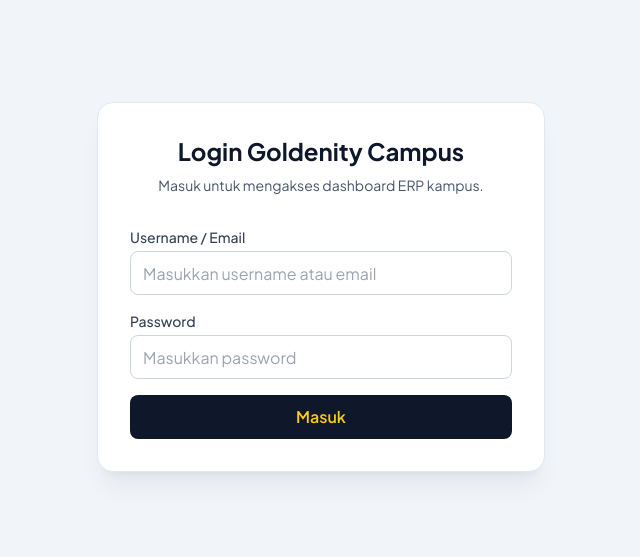
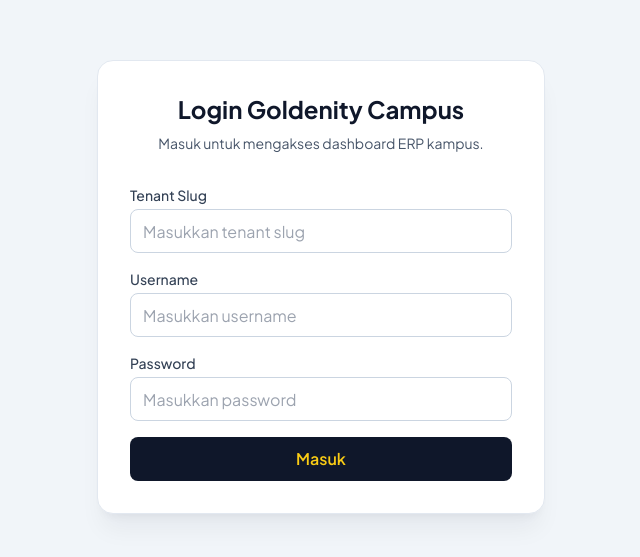
Before and after one commit to goldenityinc/goldenity-school-system, a Next.js app: page /login in a window 1280 px wide. Shown: the part 113-670 px from the top of the page, without its empty margins (319-959 px from the left). Built offline with nearby package versions, Linux system fonts and the light colour scheme; no server answers.

Commit message:
feat(auth): add tenant slug login form for multi-tenant auth

```diff
--- a/app/api/auth/login/route.ts
+++ b/app/api/auth/login/route.ts
@@ -6,19 +6,21 @@
 type LoginBody = {
   email?: string;
   password?: string;
+  tenantSlug?: string;
 };
 
 export async function POST(request: Request) {
   try {
     const body = (await request.json()) as LoginBody;
 
-    if (!body.email || !body.password) {
-      return NextResponse.json({ message: "Email dan password wajib diisi." }, { status: 400 });
+    if (!body.tenantSlug || !body.email || !body.password) {
+      return NextResponse.json({ message: "Tenant slug, username, dan password wajib diisi." }, { status: 400 });
     }
 
     const token = await loginViaAdminCore({
       email: body.email,
       password: body.password,
+      tenantSlug: body.tenantSlug,
       solution: "SCHOOL_ERP"
     });
 
--- a/app/login/page.tsx
+++ b/app/login/page.tsx
@@ -5,6 +5,7 @@
 
 export default function LoginPage() {
   const router = useRouter();
+  const [tenantSlug, setTenantSlug] = useState("");
   const [email, setEmail] = useState("");
   const [password, setPassword] = useState("");
   const [isSubmitting, setIsSubmitting] = useState(false);
@@ -45,7 +46,7 @@
       headers: {
         "Content-Type": "application/json"
       },
-      body: JSON.stringify({ email, password })
+      body: JSON.stringify({ tenantSlug, email, password })
     });
 
     if (!response.ok) {
@@ -69,8 +70,25 @@
 
         <form className="space-y-4" onSubmit={handleSubmit} autoComplete="off">
           <div>
+            <label htmlFor="tenantSlug" className="mb-1 block text-sm font-medium text-slate-700">
+              Tenant Slug
+            </label>
+            <input
+              id="tenantSlug"
+              name="tenantSlug"
+              type="text"
+              value={tenantSlug}
+              onChange={(event) => setTenantSlug(event.target.value)}
+              className="h-11 w-full rounded-lg border border-slate-300 px-3 text-slate-900 outline-none ring-yellow-500 focus:ring-2"
+              placeholder="Masukkan tenant slug"
+              autoComplete="off"
+              required
+            />
+          </div>
+
+          <div>
             <label htmlFor="email" className="mb-1 block text-sm font-medium text-slate-700">
-              Username / Email
+              Username
             </label>
             <input
               id="email"
@@ -79,7 +97,7 @@
               value={email}
               onChange={(event) => setEmail(event.target.value)}
               className="h-11 w-full rounded-lg border border-slate-300 px-3 text-slate-900 outline-none ring-yellow-500 focus:ring-2"
-              placeholder="Masukkan username atau email"
+              placeholder="Masukkan username"
               autoComplete="off"
               required
             />
--- a/lib/api/auth.ts
+++ b/lib/api/auth.ts
@@ -15,6 +15,7 @@
 type AdminCoreLoginPayload = {
   email: string;
   password: string;
+  tenantSlug?: string;
   solution?: string;
 };
 
@@ -71,7 +72,7 @@
 
 export async function loginViaAdminCore(payload: AdminCoreLoginPayload): Promise<string> {
   const baseUrl = resolveAdminCoreBaseUrl();
-  const tenantSlug = process.env.CENTRAL_COMMAND_TENANT_SLUG || process.env.NEXT_PUBLIC_TENANT_SLUG || undefined;
+  const tenantSlug = payload.tenantSlug?.trim() || process.env.CENTRAL_COMMAND_TENANT_SLUG || process.env.NEXT_PUBLIC_TENANT_SLUG || undefined;
   const loginIdentifier = payload.email.trim();
   const loginPayload = {
     // Admin Core login contract expects `username`; keep `email` for backward compatibility.
```
